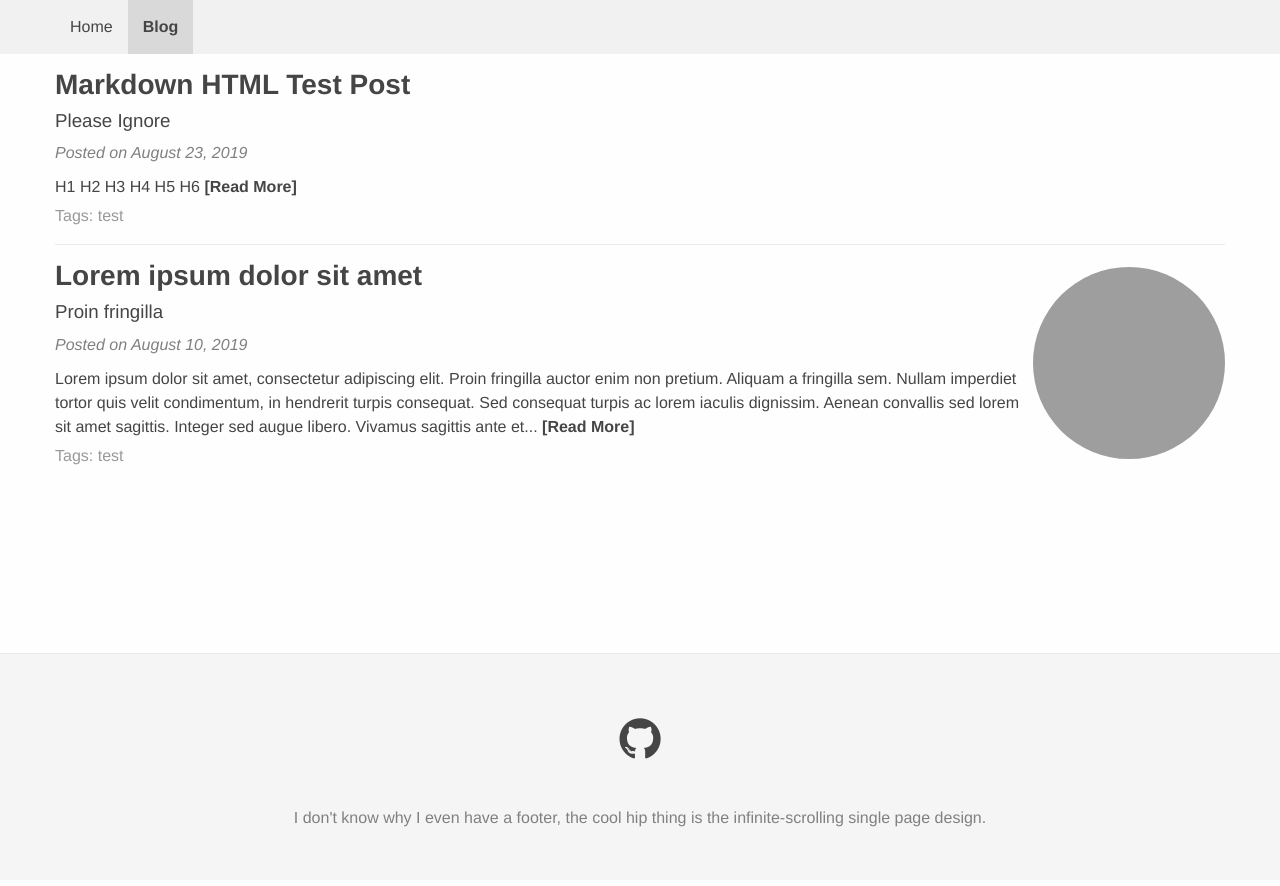
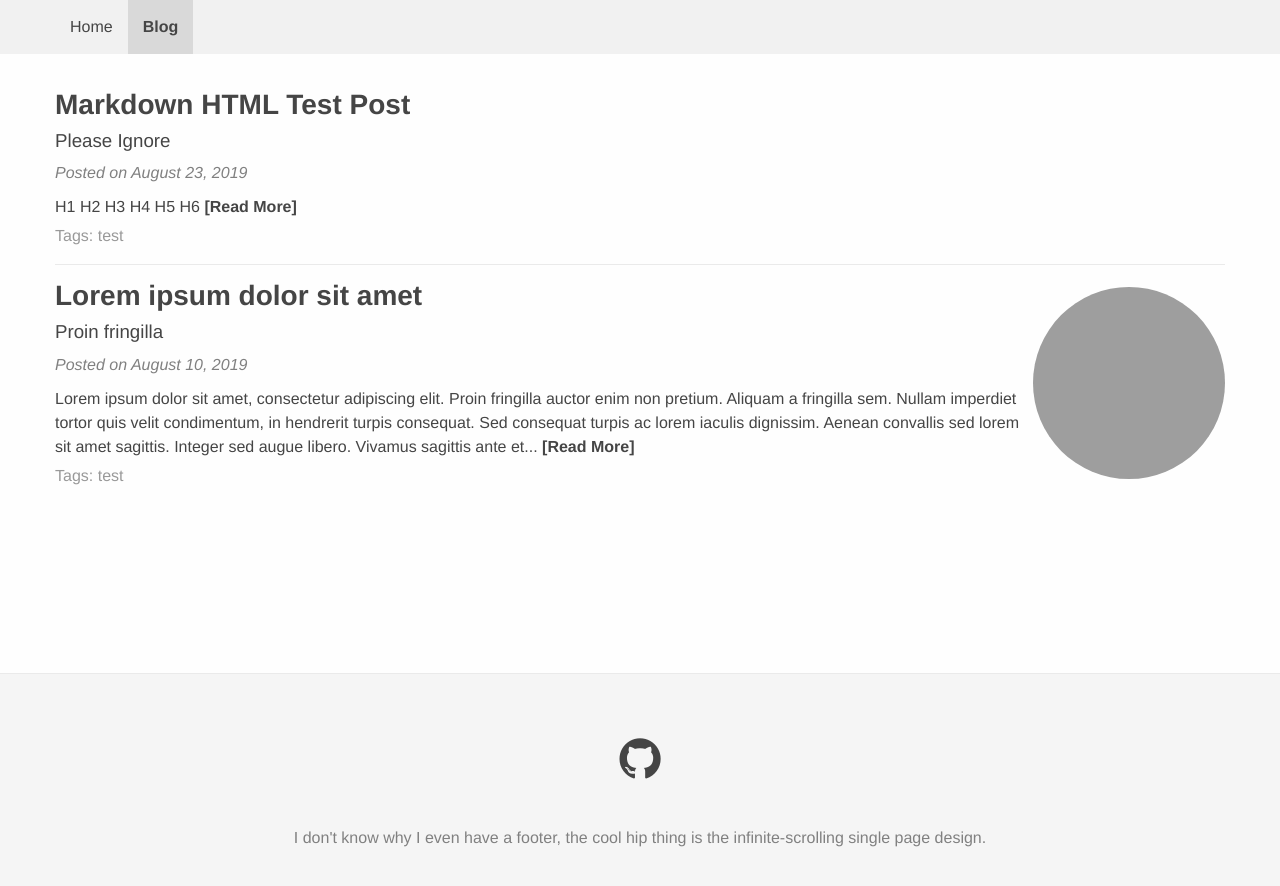
Before and after one commit to Sunstradamus/Sunstradamus.github.io, a Jekyll site: the page built from blog/index.html, in a window 1280 px wide. Shown: the top 886 px of the page. Built offline with Jekyll 4.4.1, drawn with Linux system fonts in a browser that asks for light colours; the list of posts is cut into pages by our own code; grey boxes are pictures that could not be loaded.

Commit message:
ok last css update for reals

```diff
--- a/css/style.scss
+++ b/css/style.scss
@@ -192,6 +192,10 @@ footer {
  *	/blog/
  */
 
+.posts-list {
+	margin-top: 20px;
+}
+
 .post-preview {
 	padding: 1em 0;
 	border-bottom: 1px solid $border-gray;
```
